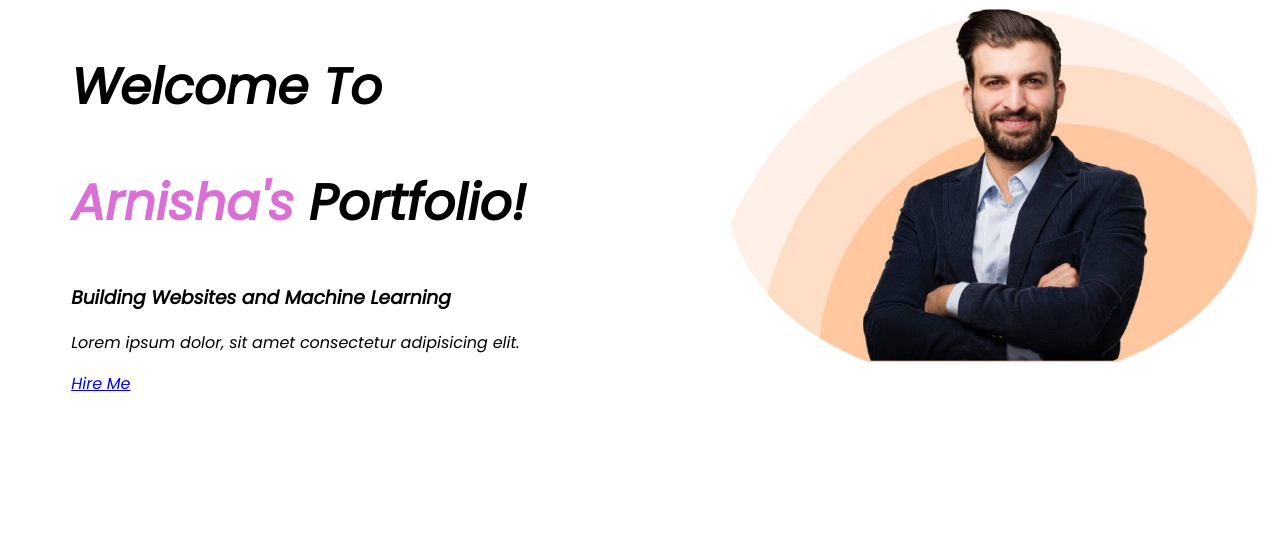
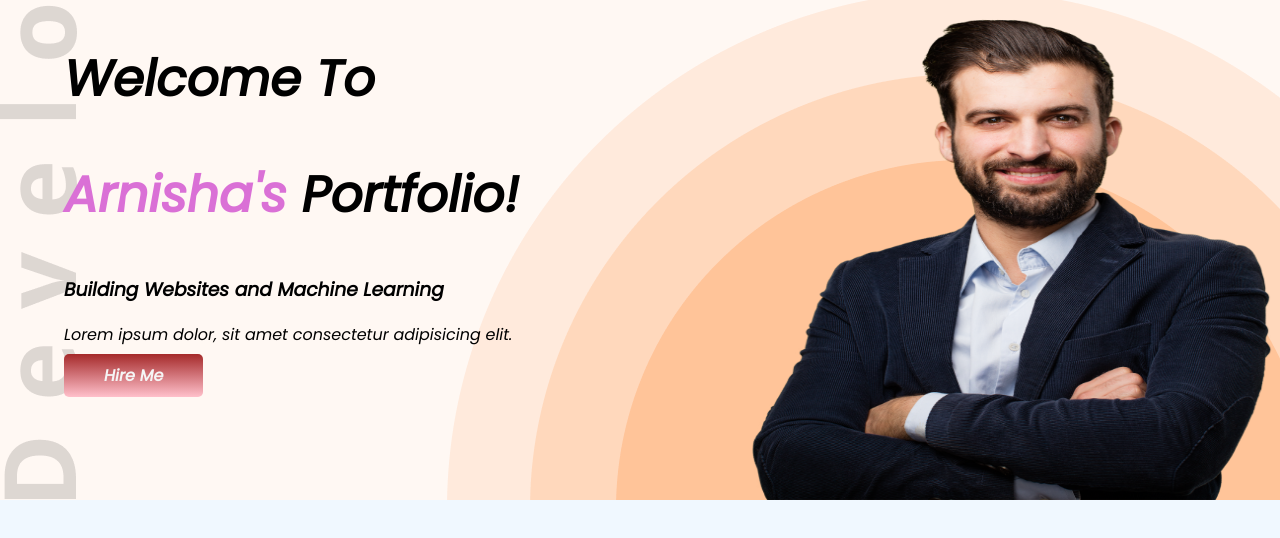
Before and after one commit to Arnisha-Akter/my_portfolio, a plain HTML site: page index.html in a window 1280 px wide. Drawn offline with Linux system fonts and the light colour scheme.

Commit message:
bg added

```diff
--- a/CSS/style.css
+++ b/CSS/style.css
@@ -1,5 +1,7 @@
 body{
     font-family: 'Poppins', sans-serif;
+    margin: 0px;
+    background-color: aliceblue;
 }
 h1{
     font-size: 50px;
@@ -11,12 +13,28 @@ section{
     display: flex;
 }
 .half-w{
-    width: 50%;
+    height: 500px;
+    width: 100%;
     padding-left: 5%;
 }
 .half-w img{
+    /* height: 500px; */
     width: 100%;
+    height: 100%;
 }
-#id{
-    background-color: brown;
+#btn{
+    text-decoration: none;
+    background-image: linear-gradient(brown, pink);
+    color: whitesmoke;
+    font-weight: bold;
+    padding: 10px 40px;
+    border-radius: 5px;
 }
+.banner{
+    background: #FFF8F3;
+    background-image: url('../images/developer.png'), url(../images/header_bg.png);
+    background-repeat: no-repeat;
+    background-position:center;
+    background-position: bottom left, right;
+
+}
--- a/index.html
+++ b/index.html
@@ -13,16 +13,16 @@
 </head>
 
 <body>
-    <section>
+    <section class="banner">
         <div class="half-w">
             <h1>Welcome To</h1>
             <h1><span id="name">Arnisha's</span> Portfolio!</h1>
             <h3>Building Websites and Machine Learning</h3>
             <p>Lorem ipsum dolor, sit amet consectetur adipisicing elit.</p>
-            <a id="btn" href="https://github.com/Arnisha-Akter">Hire Me</a>
+            <a id="btn" href="https://github.com/Arnisha-Akter" target="_blank">Hire Me</a>
         </div>
         <div class="half-w">
-            <img src="./images/pic.jpg" alt="">
+            <img src="./images/hardy.png" alt="">
         </div>
     </section>
 </body>
```
